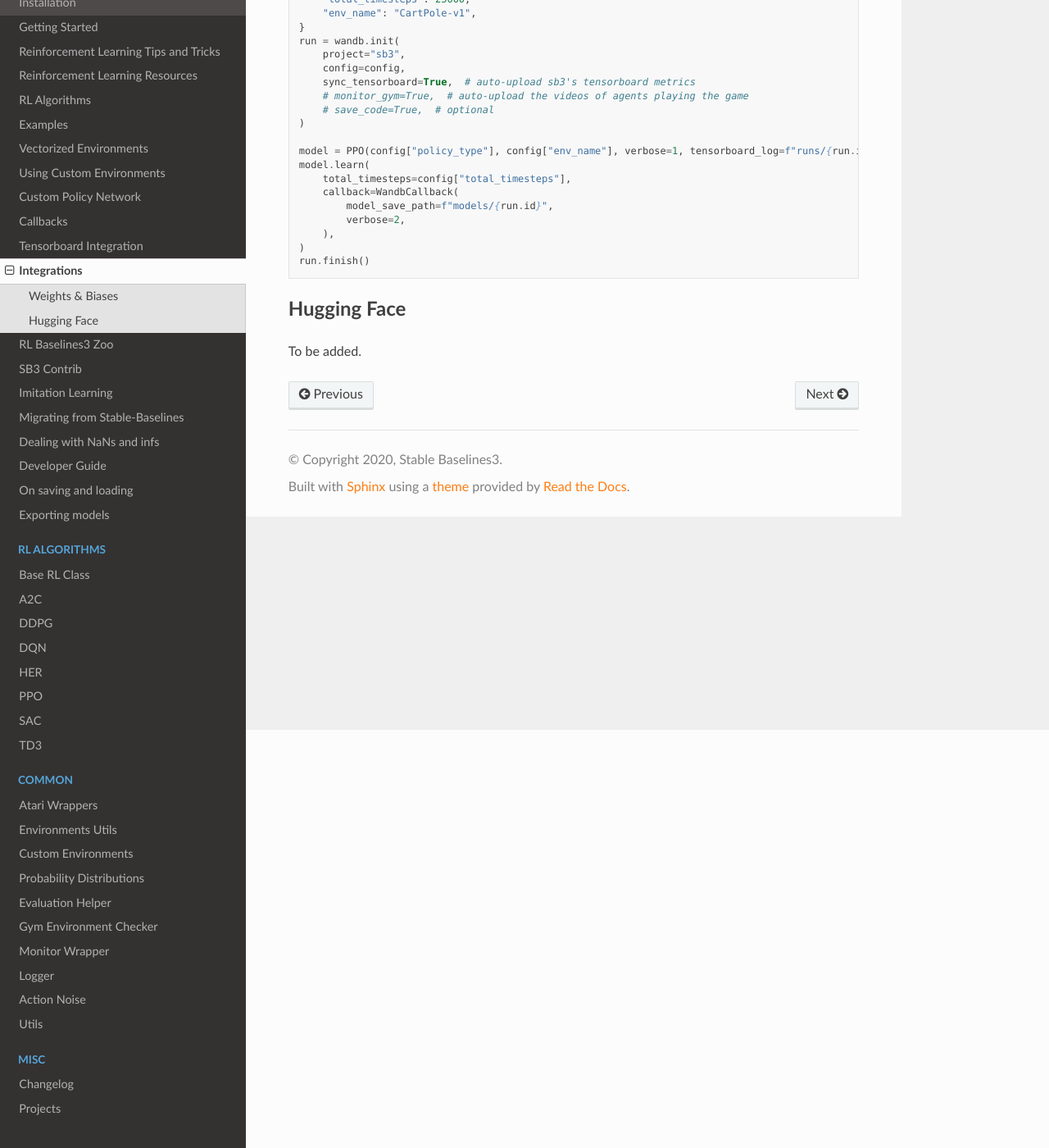
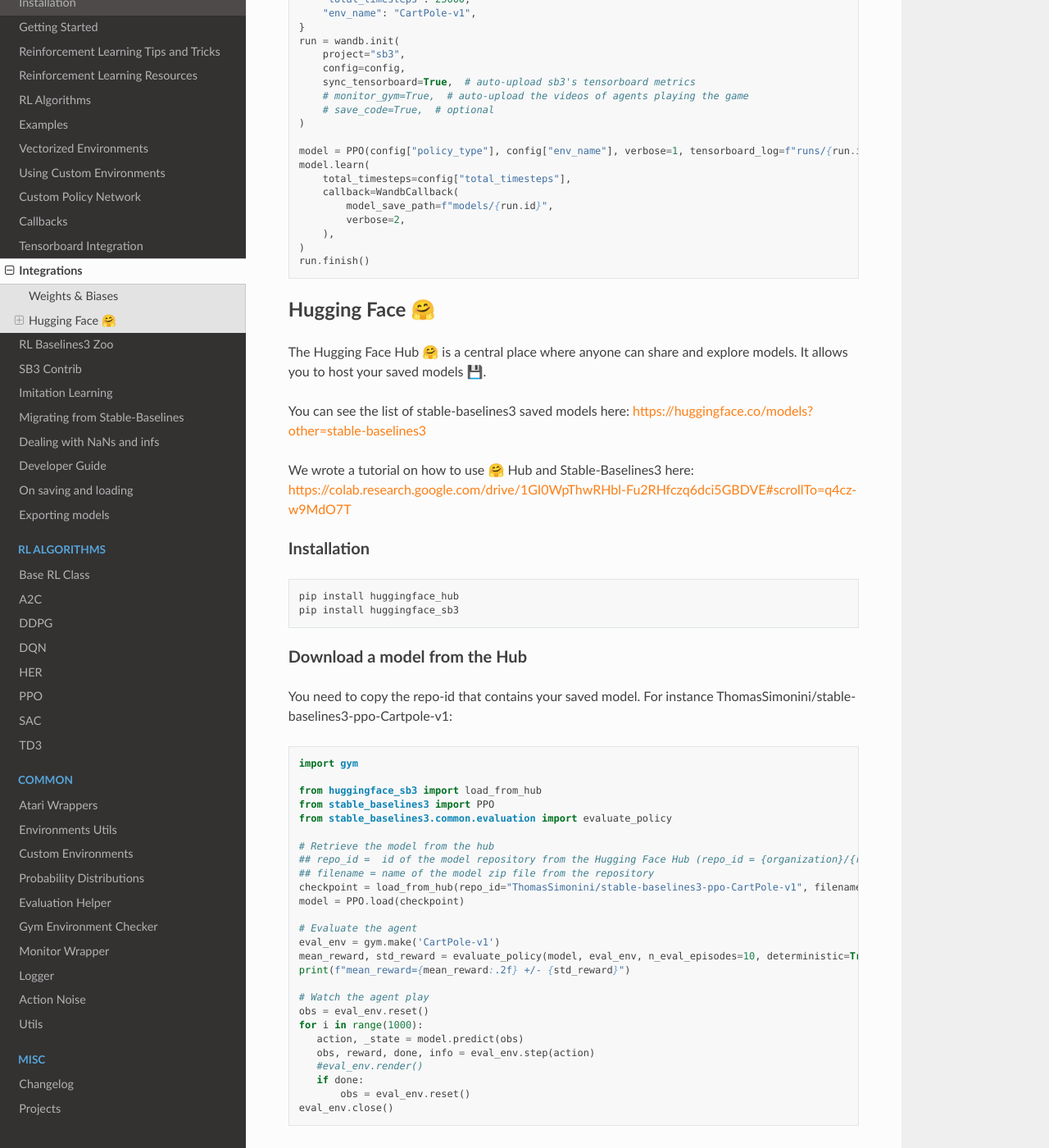
Before and after one commit to DLR-RM/stable-baselines3, a Sphinx documentation site: the page built from docs/guide/integrations.rst, in a window 1280 px wide and 1400 px high, scrolled down 510 px. Shown: the whole window at 82% size. Built offline with Sphinx 7.4.7 and the Read the Docs theme 2.0.0, drawn with Linux system fonts in a browser that asks for light colours; some of the changed text lies outside the part shown.

Commit message:
Add Hugging Face to SB3 doc

```diff
--- a/docs/guide/integrations.rst
+++ b/docs/guide/integrations.rst
@@ -43,7 +43,100 @@
   run.finish()
 
 
-Hugging Face
+Hugging Face 🤗
 ============
+The Hugging Face Hub 🤗 is a central place where anyone can share and explore models. It allows you to host your saved models 💾.
 
-To be added.
+You can see the list of stable-baselines3 saved models here: https://huggingface.co/models?other=stable-baselines3
+
+We wrote a tutorial on how to use 🤗 Hub and Stable-Baselines3 here: https://colab.research.google.com/drive/1GI0WpThwRHbl-Fu2RHfczq6dci5GBDVE#scrollTo=q4cz-w9MdO7T
+
+Installation
+-------------
+
+.. code-block:: bash
+
+ pip install huggingface_hub
+ pip install huggingface_sb3
+
+
+Download a model from the Hub
+-------------
+You need to copy the repo-id that contains your saved model.
+For instance ThomasSimonini/stable-baselines3-ppo-Cartpole-v1:
+
+.. code-block:: python
+
+ import gym
+
+ from huggingface_sb3 import load_from_hub
+ from stable_baselines3 import PPO
+ from stable_baselines3.common.evaluation import evaluate_policy
+
+ # Retrieve the model from the hub
+ ## repo_id =  id of the model repository from the Hugging Face Hub (repo_id = {organization}/{repo_name})
+ ## filename = name of the model zip file from the repository
+ checkpoint = load_from_hub(repo_id="ThomasSimonini/stable-baselines3-ppo-CartPole-v1", filename="CartPole-v1")
+ model = PPO.load(checkpoint)
+
+ # Evaluate the agent
+ eval_env = gym.make('CartPole-v1')
+ mean_reward, std_reward = evaluate_policy(model, eval_env, n_eval_episodes=10, deterministic=True)
+ print(f"mean_reward={mean_reward:.2f} +/- {std_reward}")
+
+ # Watch the agent play
+ obs = eval_env.reset()
+ for i in range(1000):
+    action, _state = model.predict(obs)
+    obs, reward, done, info = eval_env.step(action)
+    #eval_env.render()
+    if done:
+        obs = eval_env.reset()
+ eval_env.close()
+
+
+Upload a model to the Hub
+-------------
+First, you need to be logged in to Hugging Face to upload a model:
+
+- If you're using Colab/Jupyter Notebooks:
+
+.. code-block:: python
+
+ from huggingface_hub import notebook_login
+ notebook_login()
+
+
+- Else:
+
+.. code-block:: bash
+
+ huggingface-cli login
+
+Then, in this example, I train a PPO agent to play CartPole-v1 and push it to a new repo "ThomasSimonini/test-CartPole-v1"
+
+.. code-block:: python
+
+ import gym
+ from huggingface_sb3 import push_to_hub
+ from stable_baselines3 import PPO
+
+ # Create the environment
+ env = gym.make('CartPole-v1')
+
+ # Define a PPO MLpPolicy architecture
+ model = PPO('MlpPolicy', env, verbose=1)
+
+ # Train it for 10000 timesteps
+ model.learn(total_timesteps=10000)
+
+ # Save the model
+ model.save("CartPole-v1")
+
+ # Push this saved model to the hf repo
+ # If this repo does not exists it will be created
+ ## repo_id =  id of the model repository from the Hugging Face Hub (repo_id = {organization}/{repo_name})
+ ## filename: the name of the file == "name" inside model.save("CartPole-v1")
+ push_to_hub(repo_id = "ThomasSimonini/test-CartPole-v1",
+           filename = "CartPole-v1",
+           commit_message = "Added Cartpole-v1 trained model")
--- a/docs/misc/changelog.rst
+++ b/docs/misc/changelog.rst
@@ -76,6 +76,7 @@
 - Fixed A2C and migration guide guidance on how to set epsilon with RMSpropTFLike (@thomasgubler)
 - Fixed custom policy documentation (@IperGiove)
 - Added doc on Weights & Biases integration
+- Added doc on Hugging Face integration
 
 Release 1.3.0 (2021-10-23)
 ---------------------------
```
